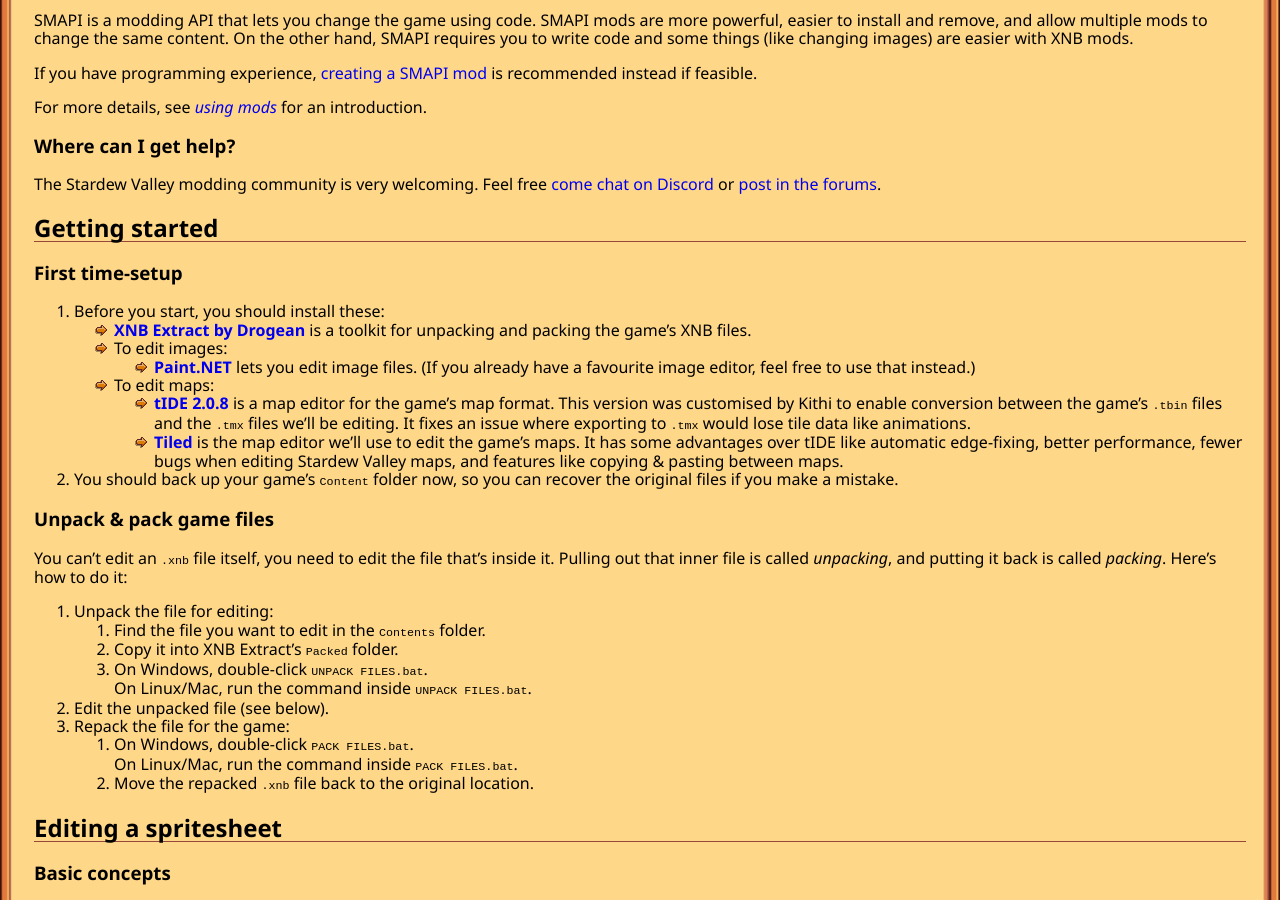
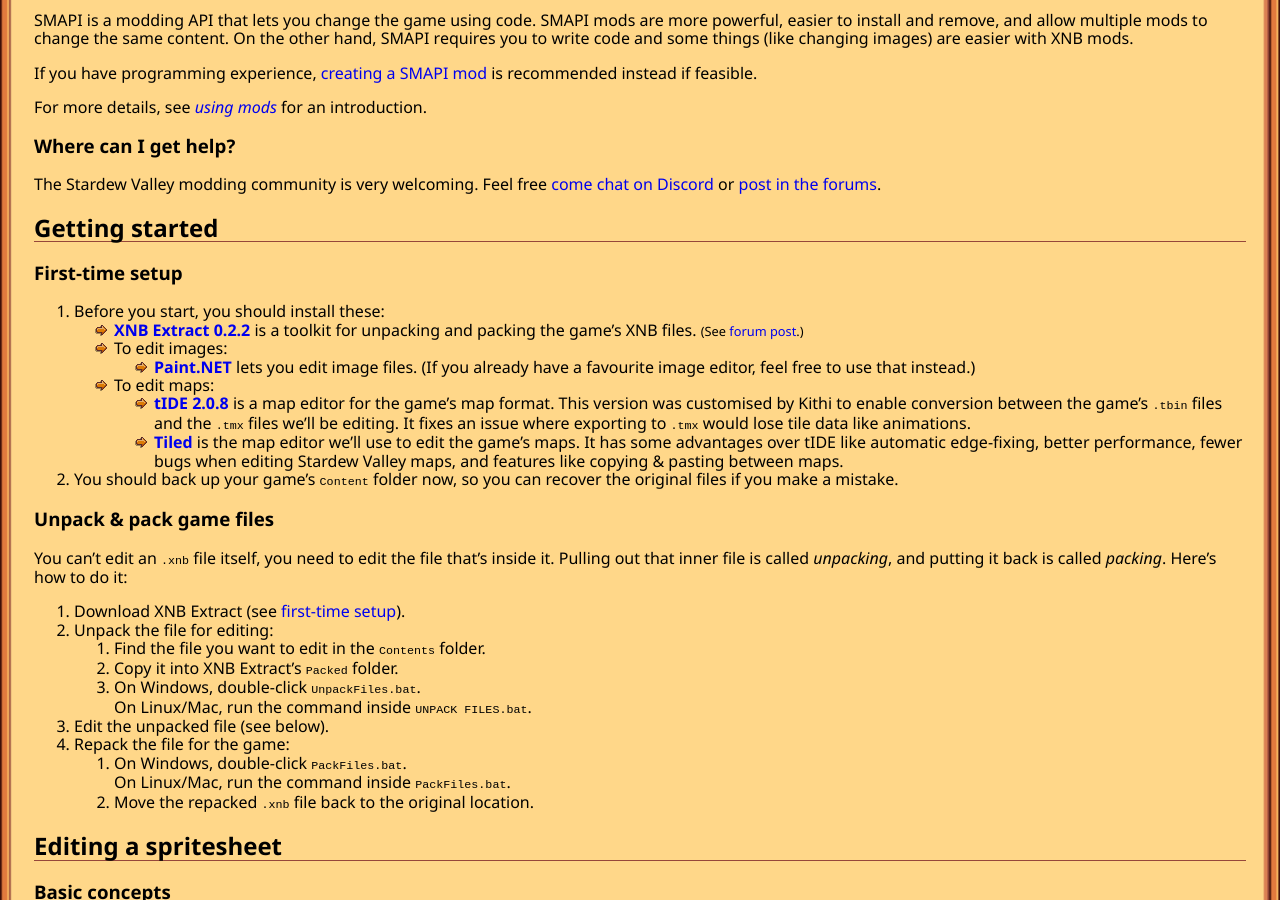
Before and after one commit to Pathoschild/canimod.github.io, a Jekyll site: the page built from for-devs/creating-an-xnb-mod.md, in a window 1280 px wide and 900 px high, scrolled down 1690 px. Built offline with Jekyll 4.4.1, drawn with Linux system fonts in a browser that asks for light colours; nearby versions of some CDN libraries; some of the changed text lies outside the part shown.

Commit message:
update recommended XNB Extract version to fix transparency issues

```diff
--- a/for-devs/creating-an-xnb-mod.md
+++ b/for-devs/creating-an-xnb-mod.md
@@ -51,10 +51,10 @@
 
 ## Getting started
 
-### First time-setup
+### First-time setup
 1. Before you start, you should install these:
-   * **[XNB Extract by Drogean](http://community.playstarbound.com/threads/modding-guides-and-general-modding-discussion-redux.109131/)**
-     is a toolkit for unpacking and packing the game's XNB files.
+   * **[XNB Extract 0.2.2](https://www.mediafire.com/?b86xecd27yti6f6)**
+     is a toolkit for unpacking and packing the game's XNB files. <small>(See [forum post](http://community.playstarbound.com/threads/beginners-guide-to-xnb-node-and-graphics-editing.110976/).)</small>
    * To edit images:
      * **[Paint.NET](http://www.getpaint.net/download.html)** lets you edit image files. (If you
        already have a favourite image editor, feel free to use that instead.)
@@ -69,21 +69,22 @@
 2. You should back up your game's `Content` folder now, so you can recover the original files if
    you make a mistake.
 
-<span id="packing"></span>
+### Unpack & pack game files
+<section id="unpacking"></section>
 
-### Unpack & pack game files
 You can't edit an `.xnb` file itself, you need to edit the file that's inside it. Pulling out that
 inner file is called _unpacking_, and putting it back is called _packing_. Here's how to do it:
 
+1. Download XNB Extract (see [first-time setup](#first-time-setup)).
 1. Unpack the file for editing:
    1. Find the file you want to edit in the `Contents` folder.
    2. Copy it into XNB Extract's `Packed` folder.
-   3. On Windows, double-click `UNPACK FILES.bat`.
+   3. On Windows, double-click `UnpackFiles.bat`.
       On Linux/Mac, run the command inside `UNPACK FILES.bat`.
 2. Edit the unpacked file (see below).
 3. Repack the file for the game:
-   1. On Windows, double-click `PACK FILES.bat`.
-      On Linux/Mac, run the command inside `PACK FILES.bat`.
+   1. On Windows, double-click `PackFiles.bat`.
+      On Linux/Mac, run the command inside `PackFiles.bat`.
    2. Move the repacked `.xnb` file back to the original location.
 
 ## Editing a spritesheet
@@ -105,10 +106,10 @@
 ### Making changes
 Spritesheets are easy to edit:
 
-1. [Unpack the file](#packing) you want to change.
+1. [Unpack the file](#unpacking) you want to change.
 2. Open the unpacked `.png` file in Paint.NET (or your preferred image editor).
 3. Make changes directly to the image.
-4. [Repack the file](#packing) and copy it back to the original location.
+4. [Repack the file](#unpacking) and copy it back to the original location.
 
 That's it! You can launch the game to see your changes.
 
@@ -154,7 +155,7 @@
 Here's how to edit a Stardew Valley map:
 
 1. **Get the file for editing:**
-   1. [Unpack the file](#packing) you want to change.
+   1. [Unpack the file](#unpacking) you want to change.
    3. Open the unpacked `.tbin` file in tIDE.
    4. Resave the file as "Tiled XML Map Files (*.tmx)".
    5. When asked how to store the layer data, choose "CSV".
@@ -165,7 +166,7 @@
 3. **Repack the file for the game:**
    1. Open the `.tmx` file in tIDE.
    2. Resave the file as "tIDE Binary Map Files (*.tbin)".
-   3. [Repack the file](#packing) and copy it back to the original location.
+   3. [Repack the file](#unpacking) and copy it back to the original location.
 
 The [Tiled documentation](http://doc.mapeditor.org/) might help with questions about using it.
 
```
